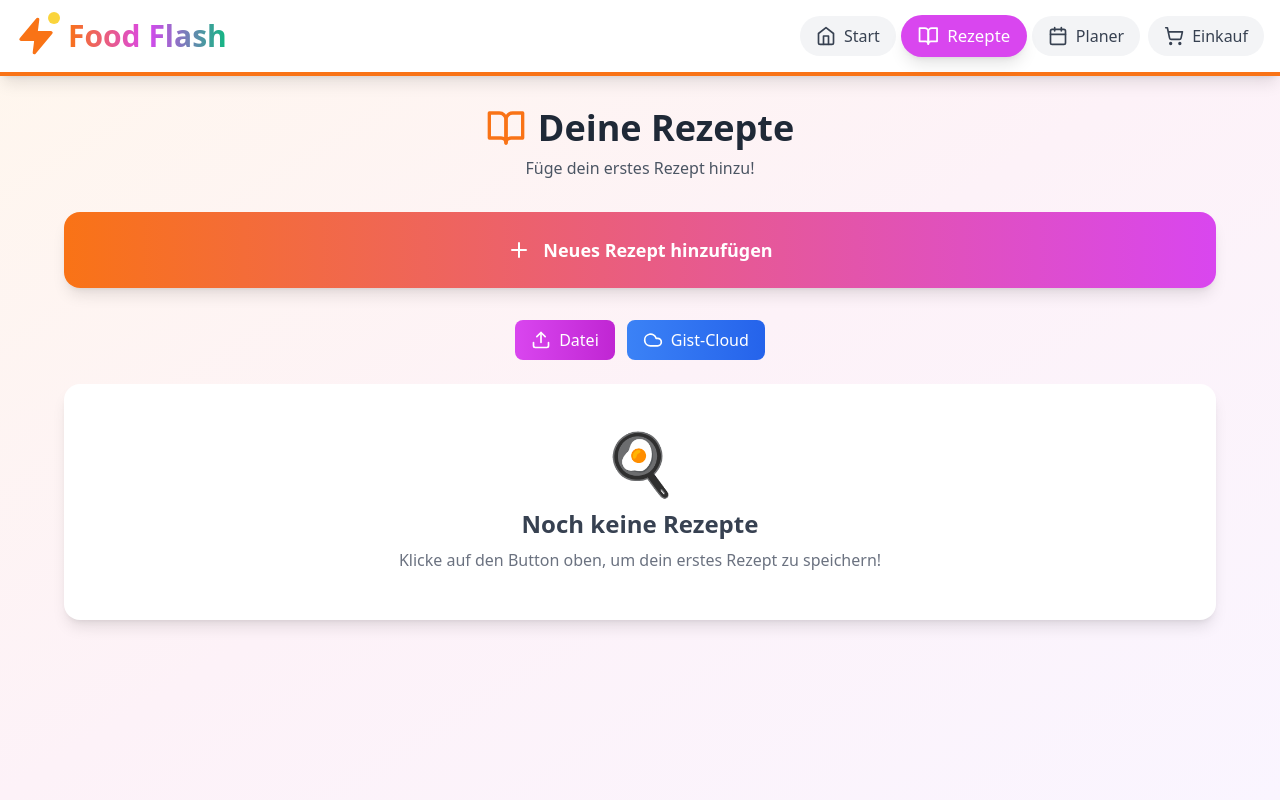
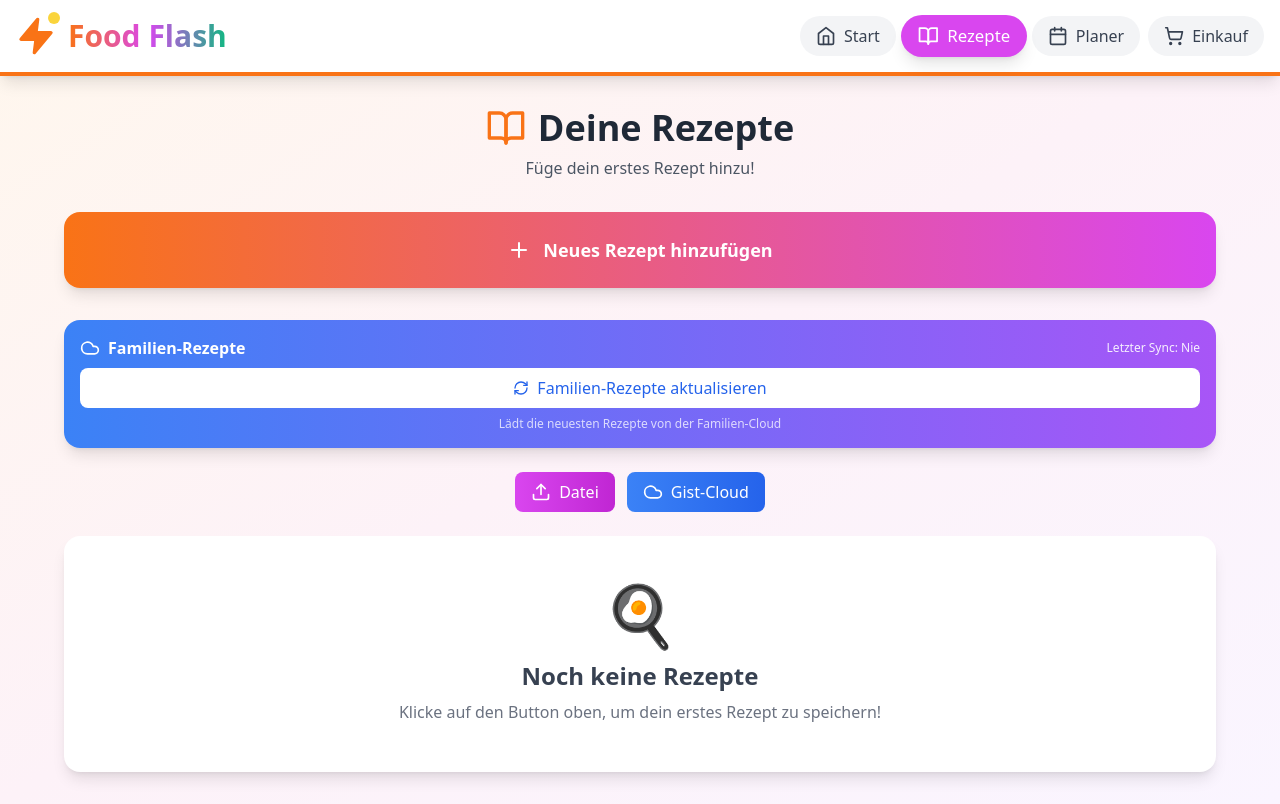
Before and after one commit to tubackit/FoodFlash, a React (Vite) app: page / in a window 1280 px wide. Both pictures are taken after a click on the button "Rezepte". Built offline with nearby package versions, Linux system fonts and the light colour scheme.

Commit message:
🎉 Add family sync button with fixed Gist URL

```diff
--- /dev/null
+++ b/src/components/FamilySyncButton.tsx
@@ -0,0 +1,86 @@
+import { useState } from 'react'
+import { RefreshCw, Cloud } from 'lucide-react'
+import clsx from 'clsx'
+import { loadFromGist } from '../utils/gistSync'
+import { FAMILY_GIST_URL } from '../config/gist'
+import { Recipe } from '../types/recipe'
+
+interface FamilySyncButtonProps {
+  onSync: (recipes: Recipe[]) => void
+  mode?: 'merge' | 'replace'
+}
+
+const FamilySyncButton = ({ onSync, mode = 'merge' }: FamilySyncButtonProps) => {
+  const [isLoading, setIsLoading] = useState(false)
+  const [lastSync, setLastSync] = useState<string | null>(
+    localStorage.getItem('foodflash_last_sync')
+  )
+
+  const handleSync = async () => {
+    setIsLoading(true)
+    try {
+      const data = await loadFromGist(FAMILY_GIST_URL)
+
+      if (mode === 'replace') {
+        localStorage.removeItem('foodflash_recipes')
+      }
+
+      onSync(data.recipes)
+
+      const now = new Date().toISOString()
+      setLastSync(now)
+      localStorage.setItem('foodflash_last_sync', now)
+
+      alert(`✅ ${data.recipes.length} Familien-Rezepte geladen!`)
+    } catch (error) {
+      alert('❌ Fehler beim Laden: ' + (error as Error).message)
+    } finally {
+      setIsLoading(false)
+    }
+  }
+
+  const formatLastSync = () => {
+    if (!lastSync) return 'Nie'
+    const date = new Date(lastSync)
+    return date.toLocaleDateString('de-DE', {
+      day: '2-digit',
+      month: '2-digit',
+      hour: '2-digit',
+      minute: '2-digit',
+    })
+  }
+
+  return (
+    <div className="bg-gradient-to-r from-blue-500 to-purple-500 rounded-2xl p-4 shadow-lg text-white">
+      <div className="flex items-center justify-between mb-2">
+        <div className="flex items-center gap-2">
+          <Cloud className="h-5 w-5" />
+          <h3 className="font-bold">Familien-Rezepte</h3>
+        </div>
+        <p className="text-xs opacity-90">Letzter Sync: {formatLastSync()}</p>
+      </div>
+
+      <button
+        onClick={handleSync}
+        disabled={isLoading}
+        data-test-id="family-sync"
+        aria-label="Familien-Rezepte synchronisieren"
+        className={clsx(
+          'w-full py-2 px-4 rounded-lg font-medium transition-all duration-200 flex items-center justify-center gap-2',
+          isLoading
+            ? 'bg-white/30 cursor-not-allowed'
+            : 'bg-white text-blue-600 hover:bg-blue-50 hover:shadow-md'
+        )}
+      >
+        <RefreshCw className={clsx('h-4 w-4', isLoading && 'animate-spin')} />
+        {isLoading ? 'Lade...' : 'Familien-Rezepte aktualisieren'}
+      </button>
+
+      <p className="text-xs opacity-75 mt-2 text-center">
+        Lädt die neuesten Rezepte von der Familien-Cloud
+      </p>
+    </div>
+  )
+}
+
+export default FamilySyncButton
--- a/src/components/RecipeList.tsx
+++ b/src/components/RecipeList.tsx
@@ -2,11 +2,13 @@ import { useRecipes } from '../hooks/useRecipes'
 import AddRecipeForm from './AddRecipeForm'
 import RecipeCard from './RecipeCard'
 import SearchBar from './SearchBar'
+import FamilySyncButton from './FamilySyncButton'
 import { BookOpen, X, Download, Upload, FileJson, Cloud } from 'lucide-react'
 import { useState, useMemo, useRef, ChangeEvent } from 'react'
-import { Platform } from '../types/recipe'
+import { Platform, Recipe } from '../types/recipe'
 import { exportRecipes, importRecipes } from '../utils/exportImport'
 import { loadFromGist, validateGistUrl } from '../utils/gistSync'
+import { SHOW_SYNC_BUTTON } from '../config/gist'
 import clsx from 'clsx'
 
 interface RecipeListProps {
@@ -168,6 +170,13 @@ const RecipeList = ({ platformFilter, onClearFilter }: RecipeListProps) => {
     alert('✅ Gespeicherte Gist-URL wurde gelöscht')
   }
 
+  const handleFamilySync = (familyRecipes: Recipe[]) => {
+    // Add recipes from family gist
+    const existingUrls = new Set(recipes.map(r => r.url))
+    const newRecipes = familyRecipes.filter(r => !existingUrls.has(r.url))
+    newRecipes.forEach(recipe => addRecipe(recipe))
+  }
+
   return (
     <div className="max-w-6xl mx-auto">
       {/* Header */}
@@ -204,6 +213,13 @@ const RecipeList = ({ platformFilter, onClearFilter }: RecipeListProps) => {
       <div className="mb-8">
         <AddRecipeForm onAdd={addRecipe} />
       </div>
+
+      {/* Family Sync Button */}
+      {SHOW_SYNC_BUTTON && (
+        <div className="mb-6">
+          <FamilySyncButton onSync={handleFamilySync} mode="merge" />
+        </div>
+      )}
 
       {/* Export/Import Buttons */}
       <div className="flex flex-wrap gap-3 mb-6 justify-center">
--- /dev/null
+++ b/src/config/gist.ts
@@ -0,0 +1,15 @@
+/**
+ * Konfiguration für Familie-Gist
+ *
+ * Hier wird die feste Gist-URL für die Familie gespeichert.
+ * Alle Familienmitglieder laden automatisch von dieser URL.
+ */
+
+// Deine Familie-Gist URL
+export const FAMILY_GIST_URL = 'https://gist.github.com/tubackit/ab2aa98a3c0fd463e82701a616f0dbf6'
+
+// Automatisch beim App-Start synchronisieren? (empfohlen: false, manuell besser)
+export const AUTO_SYNC_ON_START = false
+
+// Zeige Sync-Button prominent in der App?
+export const SHOW_SYNC_BUTTON = true
```
Also changed, not shown: 1 other file (tests, documents, lock files or other folders).
